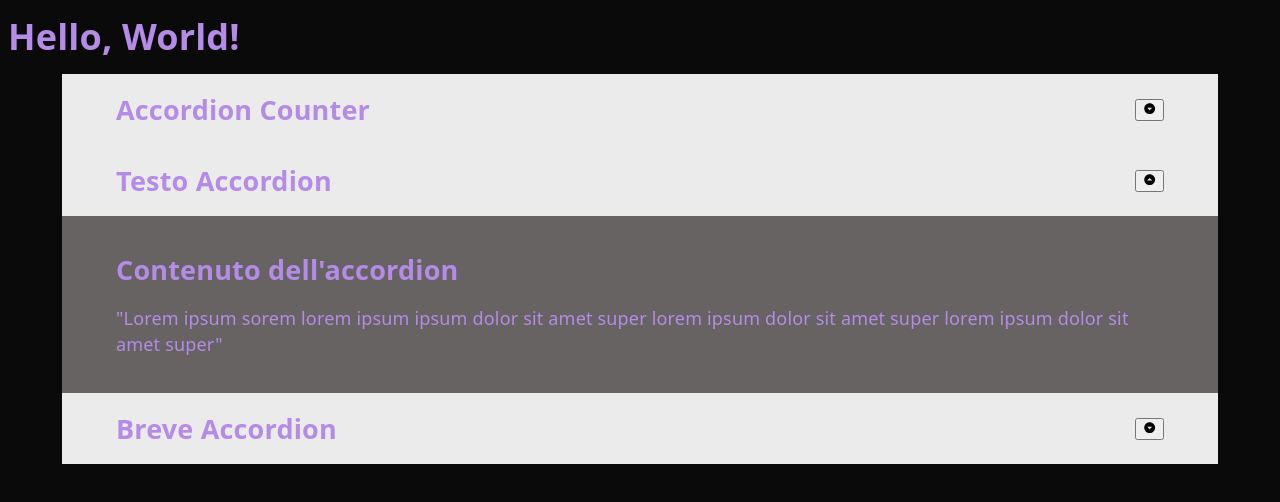
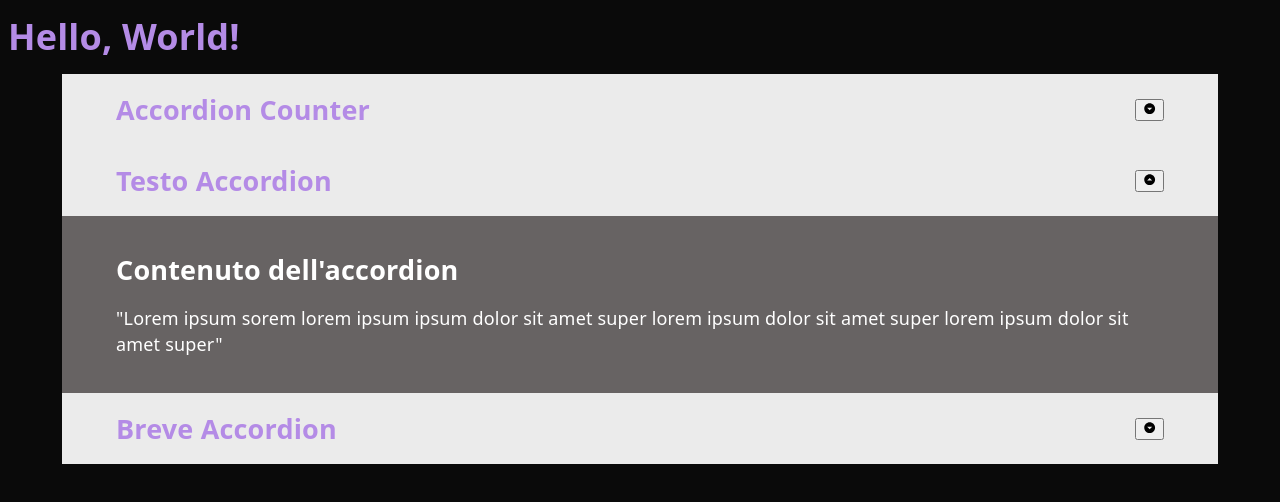
Before and after one commit to elisabichiappini/useState-pro, a React (Vite) app: page / in a window 1280 px wide. Both pictures are taken after a click on the button 1149 px from the left and 180 px from the top of the page. Shown: the top 502 px of the page. Built offline with nearby package versions, Linux system fonts and the light colour scheme.

Commit message:
feat: new  map accordion array lecture

```diff
--- a/src/App.jsx
+++ b/src/App.jsx
@@ -5,21 +5,40 @@ import Accordion from './components/Accordion.jsx';
 export default function () {
   const [currentOpen, setCurrentOpen] = useState(null);
 
+  const accordionsData = [
+    {
+      title: "Accordion Counter",
+      content: <Counter />
+    },
+    {
+      title: "Testo Accordion",
+      content: <>
+        <h2>Contenuto dell'accordion</h2>
+        <p>"Lorem ipsum sorem lorem ipsum ipsum dolor sit amet super lorem ipsum dolor sit amet super lorem ipsum dolor sit amet super" </p></>
+    },
+    {
+      title: "Breve Accordion",
+      content: <>
+        <h2>Brutto testo</h2>
+        <p>"Lorem ipsum sorem lorem ipsum ipsum dolor sit amet super lorem ipsum dolor sit amet super lorem ipsum dolor sit amet super" </p>
+      </>
+    }
+  ];
+
   return (
     <div>
       <h1>Hello, World!</h1>
+      {accordionsData.map((data, index) => (
+        <Accordion
+          key={index}
+          title={data.title}
+          isOpen={currentOpen === index}
+          onAccordionClick={() => setCurrentOpen(currentOpen === index ? null : index)}
+        >
+          {data.content}
+        </Accordion>
+      ))}
 
-      <Accordion title="Accordion Counter" isOpen={currentOpen === 0} onAccordionClick={() => setCurrentOpen(currentOpen === 0 ? null : 0)} >
-        <Counter />
-      </Accordion>
-      <Accordion title="Testo Accordion" isOpen={currentOpen === 1} onAccordionClick={() => setCurrentOpen(currentOpen === 1 ? null : 1)} >
-        <h2>Contenuto dell'accordion</h2>
-        <p>"Lorem ipsum sorem lorem ipsum ipsum dolor sit amet super lorem ipsum dolor sit amet super lorem ipsum dolor sit amet super" </p>
-      </Accordion>
-      <Accordion title="Breve Accordion" isOpen={currentOpen === 2} onAccordionClick={() => setCurrentOpen(currentOpen === 2 ? null : 2)} >
-        <h2>Brutto testo</h2>
-        <p>"Lorem ipsum sorem lorem ipsum ipsum dolor sit amet super lorem ipsum dolor sit amet super lorem ipsum dolor sit amet super" </p>
-      </Accordion>
     </div>
   )
 }
--- a/src/index.scss
+++ b/src/index.scss
@@ -43,5 +43,6 @@
   .content {
     padding: 1rem 3rem;
     background-color: rgb(103, 99, 99);
+    color: white;
   }
 }
```
